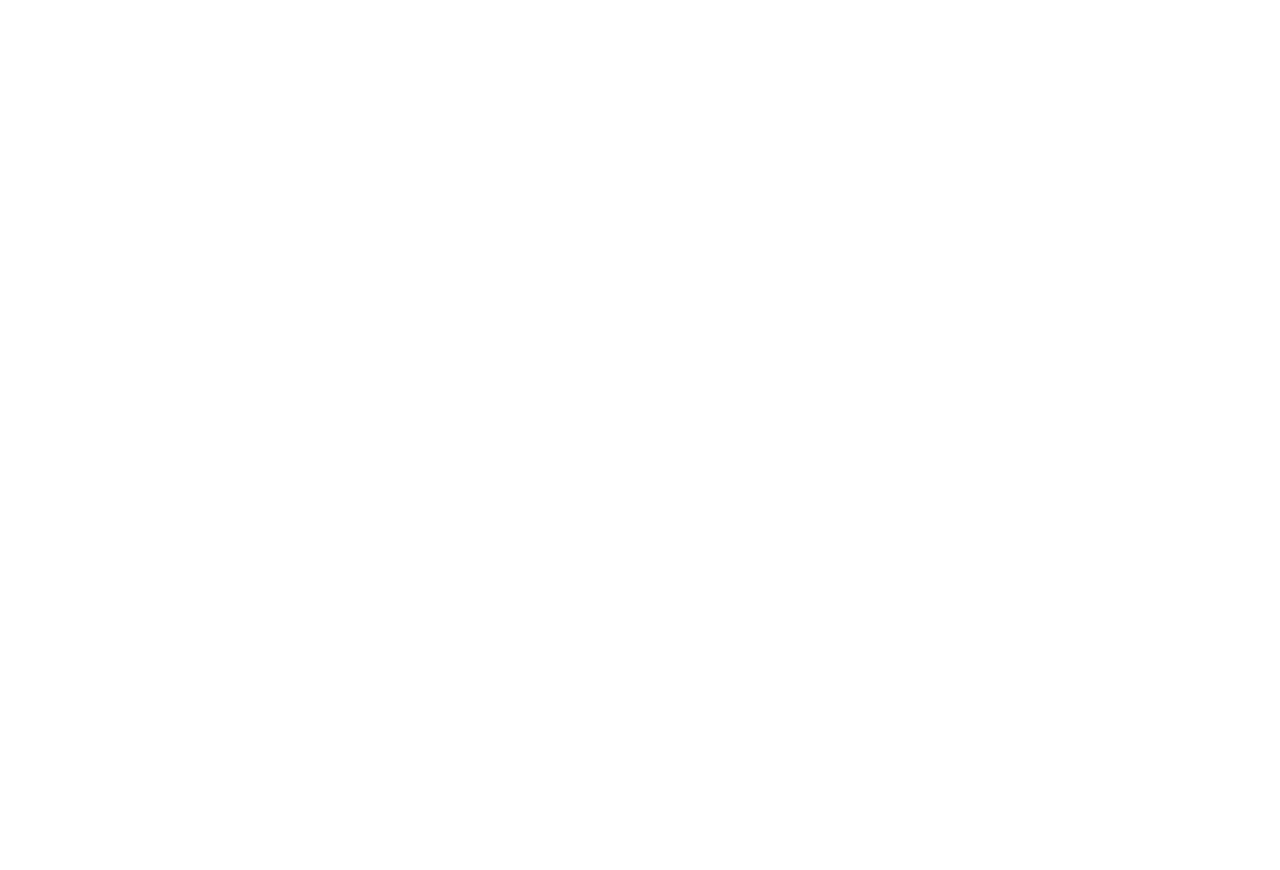
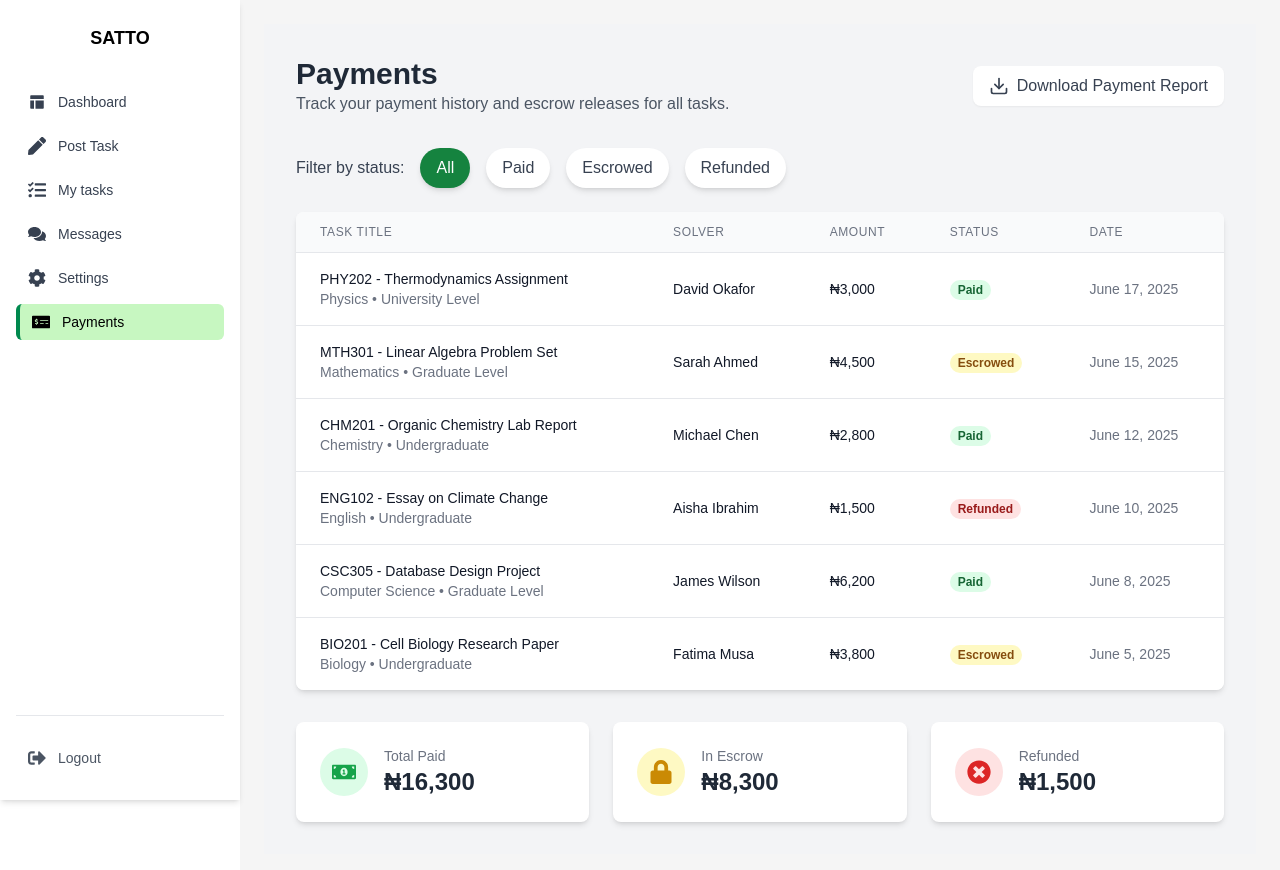
Before and after one commit to Shadowdevsbu/satto-team-2, a React (Vite) app: page /student/payment in a window 1280 px wide. Before the commit this address had no page. Shown: the top 870 px of the page. Before the commit the page ends 800 px from the top, so only its background shows below. Built offline with nearby package versions, Linux system fonts and the light colour scheme; a web font is replaced by a local one.

Commit message:
feat: add payment page

```diff
--- a/src/App.jsx
+++ b/src/App.jsx
@@ -2,6 +2,7 @@
 import React from 'react';
 import { Routes, Route } from 'react-router-dom';
 import StudentDashboard from './pages/student/dashboard';
+import Payment from './pages/student/payment';
 import SolverDashboard from './pages/solver/dashboard';
 import LandingPage from './pages/landing-page';
 import FindTask from './pages/find-task';
@@ -21,6 +22,7 @@
     <Route path='/student' element={<StudentHomeLayout/>}>
     <Route path="dashboard" element={<StudentDashboard />} />
     <Route path="settings" element={<SettingsPage />} />
+    <Route path="payment" element={<Payment />} />
     </Route>
 
      {/* Solver Routing */}
@@ -28,6 +30,7 @@
   <Route path="dashboard" element={<SolverDashboard />} />
   <Route path="earnings" element={<SolverEarnings />} />
   <Route path="settings" element={<SettingsPage />} />
+
 </Route>
 
 
--- a/src/component/studentSidebar.jsx
+++ b/src/component/studentSidebar.jsx
@@ -17,7 +17,7 @@
     { label: 'My tasks', path: '/dashboard/tasks', icon: <FaTasks  /> },
     { label: 'Messages', path: '/dashboard/messages', icon: <FaComments /> },
     { label: 'Settings', path: '/student/settings', icon: <FaCog /> },
-    { label: 'Payments', path: '/dashboard/payments', icon: <FaMoneyCheckAlt /> },
+    { label: 'Payments', path: '/student/payment', icon: <FaMoneyCheckAlt /> },
   ];
 
   return (
--- /dev/null
+++ b/src/pages/student/payment.jsx
@@ -0,0 +1,201 @@
+import React from 'react';
+import { FiDownload } from 'react-icons/fi'; // For the download icon
+import { FaMoneyBillAlt, FaLock, FaTimesCircle } from 'react-icons/fa'; // For money, lock, and times circle icons
+
+const Payment = () => {
+  // Sample data for the payment history table
+  const payments = [
+    {
+      id: 1,
+      taskTitle: 'PHY202 - Thermodynamics Assignment',
+      taskDetails: 'Physics • University Level',
+      solver: 'David Okafor',
+      amount: '₦3,000',
+      status: 'Paid',
+      date: 'June 17, 2025',
+    },
+    {
+      id: 2,
+      taskTitle: 'MTH301 - Linear Algebra Problem Set',
+      taskDetails: 'Mathematics • Graduate Level',
+      solver: 'Sarah Ahmed',
+      amount: '₦4,500',
+      status: 'Escrowed',
+      date: 'June 15, 2025',
+    },
+    {
+      id: 3,
+      taskTitle: 'CHM201 - Organic Chemistry Lab Report',
+      taskDetails: 'Chemistry • Undergraduate',
+      solver: 'Michael Chen',
+      amount: '₦2,800',
+      status: 'Paid',
+      date: 'June 12, 2025',
+    },
+    {
+      id: 4,
+      taskTitle: 'ENG102 - Essay on Climate Change',
+      taskDetails: 'English • Undergraduate',
+      solver: 'Aisha Ibrahim',
+      amount: '₦1,500',
+      status: 'Refunded',
+      date: 'June 10, 2025',
+    },
+    {
+      id: 5,
+      taskTitle: 'CSC305 - Database Design Project',
+      taskDetails: 'Computer Science • Graduate Level',
+      solver: 'James Wilson',
+      amount: '₦6,200',
+      status: 'Paid',
+      date: 'June 8, 2025',
+    },
+    {
+      id: 6,
+      taskTitle: 'BIO201 - Cell Biology Research Paper',
+      taskDetails: 'Biology • Undergraduate',
+      solver: 'Fatima Musa',
+      amount: '₦3,800',
+      status: 'Escrowed',
+      date: 'June 5, 2025',
+    },
+  ];
+
+  // Helper function to get status badge styling
+  const getStatusBadgeClasses = (status) => {
+    switch (status) {
+      case 'Paid':
+        return 'bg-green-100 text-green-800';
+      case 'Escrowed':
+        return 'bg-yellow-100 text-yellow-800';
+      case 'Refunded':
+        return 'bg-red-100 text-red-800';
+      default:
+        return 'bg-gray-200 text-gray-800';
+    }
+  };
+
+  return (
+    <div className="min-h-screen bg-gray-100 p-8">
+      {/* Header Section */}
+      <div className="flex justify-between items-center mb-8">
+        <div>
+          <h1 className="text-3xl font-bold text-gray-800">Payments</h1>
+          <p className="text-gray-600">Track your payment history and escrow releases for all tasks.</p>
+        </div>
+        <button className="flex items-center px-4 py-2 bg-white text-gray-700 rounded-lg shadow-sm hover:bg-gray-50 transition duration-200">
+          <FiDownload className="w-5 h-5 mr-2" /> {/* Replaced SVG with FiDownload */}
+          Download Payment Report
+        </button>
+      </div>
+
+      {/* Filter Section */}
+      <div className="mb-6 flex items-center space-x-4">
+        <span className="text-gray-700 font-medium">Filter by status:</span>
+        <button className="px-4 py-2 rounded-full bg-[#15833F] text-white font-medium shadow-md hover:bg-green-600 transition duration-200">
+          All
+        </button>
+        <button className="px-4 py-2 rounded-full bg-white text-gray-700 font-medium shadow-md hover:bg-gray-100 transition duration-200">
+          Paid
+        </button>
+        <button className="px-4 py-2 rounded-full bg-white text-gray-700 font-medium shadow-md hover:bg-gray-100 transition duration-200">
+          Escrowed
+        </button>
+        <button className="px-4 py-2 rounded-full bg-white text-gray-700 font-medium shadow-md hover:bg-gray-100 transition duration-200">
+          Refunded
+        </button>
+      </div>
+
+      {/* Payment History Table */}
+      <div className="bg-white rounded-lg shadow-md overflow-hidden mb-8">
+        <table className="min-w-full divide-y divide-gray-200">
+          <thead className="bg-gray-50">
+            <tr>
+              <th className="px-6 py-3 text-left text-xs font-medium text-gray-500 uppercase tracking-wider">
+                Task Title
+              </th>
+              <th className="px-6 py-3 text-left text-xs font-medium text-gray-500 uppercase tracking-wider">
+                Solver
+              </th>
+              <th className="px-6 py-3 text-left text-xs font-medium text-gray-500 uppercase tracking-wider">
+                Amount
+              </th>
+              <th className="px-6 py-3 text-left text-xs font-medium text-gray-500 uppercase tracking-wider">
+                Status
+              </th>
+              <th className="px-6 py-3 text-left text-xs font-medium text-gray-500 uppercase tracking-wider">
+                Date
+              </th>
+            </tr>
+          </thead>
+          <tbody className="bg-white divide-y divide-gray-200">
+            {payments.map((payment) => (
+              <tr key={payment.id}>
+                <td className="px-6 py-4 whitespace-nowrap">
+                  <div className="text-sm font-medium text-gray-900">{payment.taskTitle}</div>
+                  <div className="text-sm text-gray-500">{payment.taskDetails}</div>
+                </td>
+                <td className="px-6 py-4 whitespace-nowrap">
+                  <div className="text-sm text-gray-900">{payment.solver}</div>
+                </td>
+                <td className="px-6 py-4 whitespace-nowrap">
+                  <div className="text-sm font-medium text-gray-900">{payment.amount}</div>
+                </td>
+                <td className="px-6 py-4 whitespace-nowrap">
+                  <span
+                    className={`px-2 inline-flex text-xs leading-5 font-semibold rounded-full ${getStatusBadgeClasses(
+                      payment.status
+                    )}`}
+                  >
+                    {payment.status}
+                  </span>
+                </td>
+                <td className="px-6 py-4 whitespace-nowrap text-sm text-gray-500">
+                  {payment.date}
+                </td>
+              </tr>
+            ))}
+          </tbody>
+        </table>
+      </div>
+
+      {/* Summary Cards */}
+      <div className="grid grid-cols-1 md:grid-cols-3 gap-6">
+        {/* Total Paid Card */}
+        <div className="bg-white p-6 rounded-lg shadow-md flex items-center space-x-4">
+          <div className="w-12 h-12 bg-green-100 rounded-full flex items-center justify-center">
+            <FaMoneyBillAlt className="w-6 h-6 text-green-600" /> {/* Replaced SVG with FaMoneyBillAlt */}
+          </div>
+          <div>
+            <p className="text-gray-500 text-sm">Total Paid</p>
+            <p className="text-2xl font-bold text-gray-800">₦16,300</p>
+          </div>
+        </div>
+
+        {/* In Escrow Card */}
+        <div className="bg-white p-6 rounded-lg shadow-md flex items-center space-x-4">
+          <div className="w-12 h-12 bg-yellow-100 rounded-full flex items-center justify-center">
+            <FaLock className="w-6 h-6 text-yellow-600" /> {/* Replaced SVG with FaLock */}
+          </div>
+          <div>
+            <p className="text-gray-500 text-sm">In Escrow</p>
+            <p className="text-2xl font-bold text-gray-800">₦8,300</p>
+          </div>
+        </div>
+
+        {/* Refunded Card */}
+        <div className="bg-white p-6 rounded-lg shadow-md flex items-center space-x-4">
+          <div className="w-12 h-12 bg-red-100 rounded-full flex items-center justify-center">
+            <FaTimesCircle className="w-6 h-6 text-red-600" /> {/* Replaced SVG with FaTimesCircle */}
+          </div>
+          <div>
+            <p className="text-gray-500 text-sm">Refunded</p>
+            <p className="text-2xl font-bold text-gray-800">₦1,500</p>
+          </div>
+        </div>
+      </div>
+    </div>
+  );
+};
+
+export default Payment;
```
